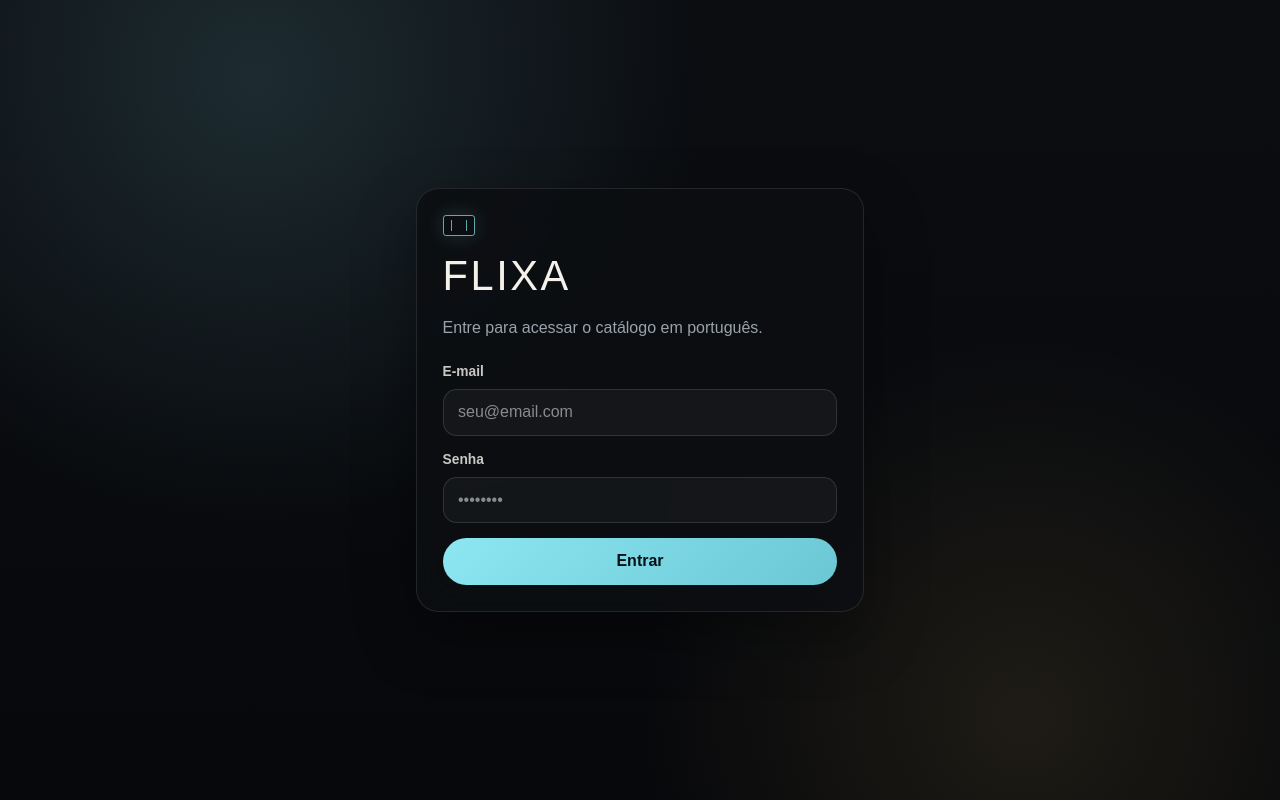
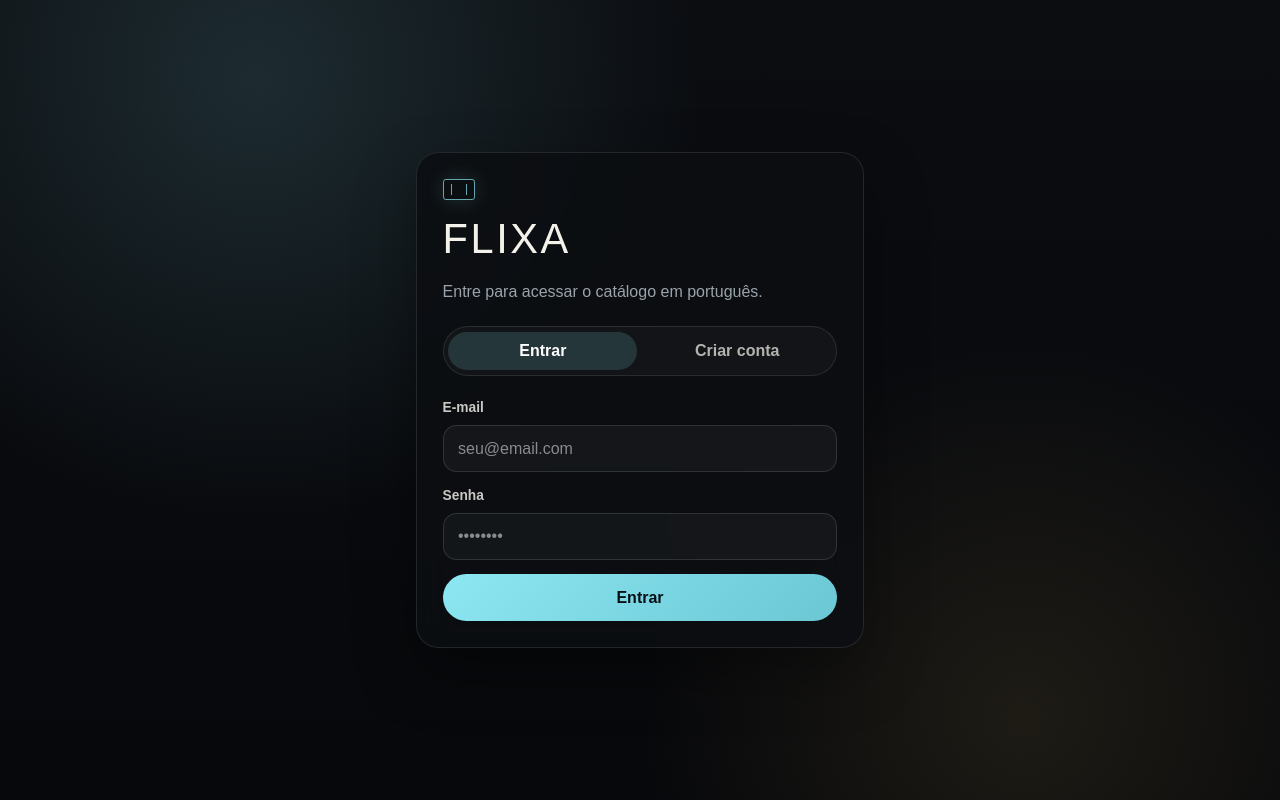
Before and after one commit to kaueajure/flixa, a Next.js app: page /login in a window 1280 px wide. Built offline with nearby package versions, Linux system fonts and the light colour scheme; no server answers.

Commit message:
Registro

```diff
--- /dev/null
+++ b/app/api/auth/register/route.ts
@@ -0,0 +1,36 @@
+import {
+  cadastrarUsuario,
+  criarSessao,
+  montarCookieSessao,
+  paraUsuarioPublico,
+} from "../../../../db/auth";
+
+export const dynamic = "force-dynamic";
+
+export async function POST(request: Request) {
+  try {
+    const body = (await request.json()) as { nome?: string; email?: string; senha?: string };
+    const nome = String(body.nome || "");
+    const email = String(body.email || "");
+    const senha = String(body.senha || "");
+
+    const resultado = await cadastrarUsuario({ nome, email, senha });
+    if (!resultado.usuario) {
+      return Response.json({ erro: resultado.erro || "Não foi possível cadastrar." }, { status: 400 });
+    }
+
+    const token = await criarSessao(resultado.usuario.id);
+    return Response.json(
+      { usuario: paraUsuarioPublico(resultado.usuario) },
+      {
+        status: 201,
+        headers: {
+          "Set-Cookie": montarCookieSessao(token),
+        },
+      },
+    );
+  } catch (error) {
+    const message = error instanceof Error ? error.message : "Falha no cadastro";
+    return Response.json({ erro: message }, { status: 500 });
+  }
+}
--- a/app/globals.css
+++ b/app/globals.css
@@ -1554,6 +1554,30 @@ body.player-open > a[href^="http"] {
   color: var(--muted);
 }
 
+.login-tabs {
+  display: grid;
+  grid-template-columns: 1fr 1fr;
+  gap: 0.35rem;
+  padding: 0.3rem;
+  border: 1px solid rgba(255, 255, 255, 0.1);
+  border-radius: 999px;
+  background: rgba(255, 255, 255, 0.03);
+}
+
+.login-tabs button {
+  min-height: 2.4rem;
+  border: 0;
+  border-radius: 999px;
+  background: transparent;
+  color: rgba(244, 241, 234, 0.72);
+  font-weight: 600;
+}
+
+.login-tabs button.is-active {
+  background: rgba(140, 231, 242, 0.16);
+  color: #fff;
+}
+
 .login-form {
   display: grid;
   gap: 0.9rem;
--- a/app/login/page.tsx
+++ b/app/login/page.tsx
@@ -10,10 +10,15 @@ type Usuario = {
   administrador: boolean;
 };
 
+type ModoAuth = "login" | "cadastro";
+
 export default function LoginPage() {
   const router = useRouter();
+  const [modo, setModo] = useState<ModoAuth>("login");
+  const [nome, setNome] = useState("");
   const [email, setEmail] = useState("");
   const [senha, setSenha] = useState("");
+  const [confirmarSenha, setConfirmarSenha] = useState("");
   const [erro, setErro] = useState("");
   const [carregando, setCarregando] = useState(false);
   const [checandoSessao, setChecandoSessao] = useState(true);
@@ -39,19 +44,48 @@ export default function LoginPage() {
     };
   }, [router]);
 
+  function trocarModo(proximo: ModoAuth) {
+    setModo(proximo);
+    setErro("");
+    setSenha("");
+    setConfirmarSenha("");
+  }
+
   async function onSubmit(event: FormEvent<HTMLFormElement>) {
     event.preventDefault();
     setErro("");
+
+    if (modo === "cadastro") {
+      if (nome.trim().length < 2) {
+        setErro("Informe um nome com pelo menos 2 caracteres.");
+        return;
+      }
+      if (senha.length < 6) {
+        setErro("A senha deve ter pelo menos 6 caracteres.");
+        return;
+      }
+      if (senha !== confirmarSenha) {
+        setErro("As senhas não coincidem.");
+        return;
+      }
+    }
+
     setCarregando(true);
     try {
-      const res = await fetch("/api/auth/login", {
+      const endpoint = modo === "login" ? "/api/auth/login" : "/api/auth/register";
+      const payload =
+        modo === "login"
+          ? { email, senha }
+          : { nome: nome.trim(), email, senha };
+
+      const res = await fetch(endpoint, {
         method: "POST",
         headers: { "Content-Type": "application/json" },
-        body: JSON.stringify({ email, senha }),
+        body: JSON.stringify(payload),
       });
       const data = (await res.json()) as { erro?: string; usuario?: Usuario };
       if (!res.ok || !data.usuario) {
-        setErro(data.erro || "Não foi possível entrar.");
+        setErro(data.erro || (modo === "login" ? "Não foi possível entrar." : "Não foi possível cadastrar."));
         return;
       }
       router.replace("/");
@@ -80,10 +114,49 @@ export default function LoginPage() {
         <div className="login-brand">
           <span className="brand-mark" />
           <h1>FLIXA</h1>
-          <p>Entre para acessar o catálogo em português.</p>
+          <p>
+            {modo === "login"
+              ? "Entre para acessar o catálogo em português."
+              : "Crie sua conta para salvar lista e histórico."}
+          </p>
+        </div>
+
+        <div className="login-tabs" role="tablist" aria-label="Autenticação">
+          <button
+            type="button"
+            role="tab"
+            aria-selected={modo === "login"}
+            className={modo === "login" ? "is-active" : ""}
+            onClick={() => trocarModo("login")}
+          >
+            Entrar
+          </button>
+          <button
+            type="button"
+            role="tab"
+            aria-selected={modo === "cadastro"}
+            className={modo === "cadastro" ? "is-active" : ""}
+            onClick={() => trocarModo("cadastro")}
+          >
+            Criar conta
+          </button>
         </div>
 
         <form className="login-form" onSubmit={onSubmit}>
+          {modo === "cadastro" ? (
+            <label>
+              <span>Nome</span>
+              <input
+                type="text"
+                autoComplete="name"
+                value={nome}
+                onChange={(event) => setNome(event.target.value)}
+                placeholder="Seu nome"
+                required
+              />
+            </label>
+          ) : null}
+
           <label>
             <span>E-mail</span>
             <input
@@ -100,18 +173,40 @@ export default function LoginPage() {
             <span>Senha</span>
             <input
               type="password"
-              autoComplete="current-password"
+              autoComplete={modo === "login" ? "current-password" : "new-password"}
               value={senha}
               onChange={(event) => setSenha(event.target.value)}
               placeholder="••••••••"
               required
+              minLength={modo === "cadastro" ? 6 : undefined}
             />
           </label>
+
+          {modo === "cadastro" ? (
+            <label>
+              <span>Confirmar senha</span>
+              <input
+                type="password"
+                autoComplete="new-password"
+                value={confirmarSenha}
+                onChange={(event) => setConfirmarSenha(event.target.value)}
+                placeholder="••••••••"
+                required
+                minLength={6}
+              />
+            </label>
+          ) : null}
 
           {erro ? <p className="login-error">{erro}</p> : null}
 
           <button className="login-submit" type="submit" disabled={carregando}>
-            {carregando ? "Entrando…" : "Entrar"}
+            {carregando
+              ? modo === "login"
+                ? "Entrando…"
+                : "Criando conta…"
+              : modo === "login"
+                ? "Entrar"
+                : "Criar conta"}
           </button>
         </form>
       </section>
--- a/db/auth.ts
+++ b/db/auth.ts
@@ -81,6 +81,46 @@ export async function autenticarUsuario(email: string, senha: string) {
   return usuario;
 }
 
+export async function cadastrarUsuario(input: { nome: string; email: string; senha: string }) {
+  const nome = input.nome.trim().replace(/\s+/g, " ");
+  const email = input.email.trim().toLowerCase();
+  const senha = input.senha;
+
+  if (nome.length < 2) {
+    return { erro: "Informe um nome com pelo menos 2 caracteres.", usuario: null as Usuario | null };
+  }
+  if (!/^[^\s@]+@[^\s@]+\.[^\s@]+$/.test(email)) {
+    return { erro: "Informe um e-mail válido.", usuario: null as Usuario | null };
+  }
+  if (senha.length < 6) {
+    return { erro: "A senha precisa ter pelo menos 6 caracteres.", usuario: null as Usuario | null };
+  }
+
+  const db = await getDb();
+  const existentes = await db.select({ id: usuarios.id }).from(usuarios).where(eq(usuarios.email, email)).limit(1);
+  if (existentes[0]) {
+    return { erro: "Este e-mail já está cadastrado.", usuario: null as Usuario | null };
+  }
+
+  const agora = agoraSql();
+  await db.insert(usuarios).values({
+    nome,
+    email,
+    senha: hashSenha(senha),
+    administrador: 0,
+    criado_em: agora,
+    atualizado_em: agora,
+  });
+
+  const criados = await db.select().from(usuarios).where(eq(usuarios.email, email)).limit(1);
+  const usuario = criados[0] ?? null;
+  if (!usuario) {
+    return { erro: "Não foi possível concluir o cadastro.", usuario: null as Usuario | null };
+  }
+
+  return { erro: null as string | null, usuario };
+}
+
 export async function criarSessao(usuarioId: number) {
   const db = await getDb();
   const token = gerarTokenSessao();
```
Also changed, not shown: 1 other file (tests, documents, lock files or other folders).
